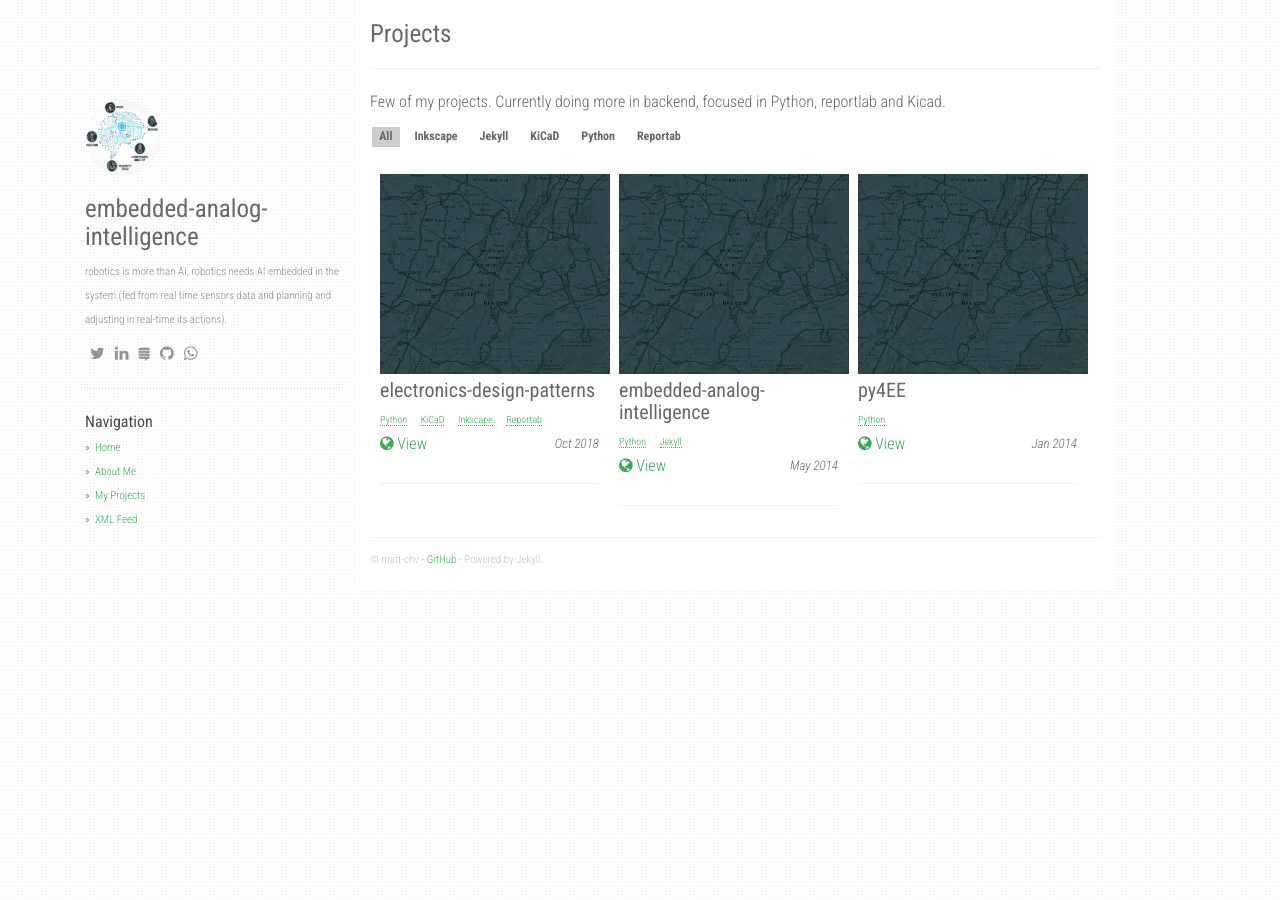
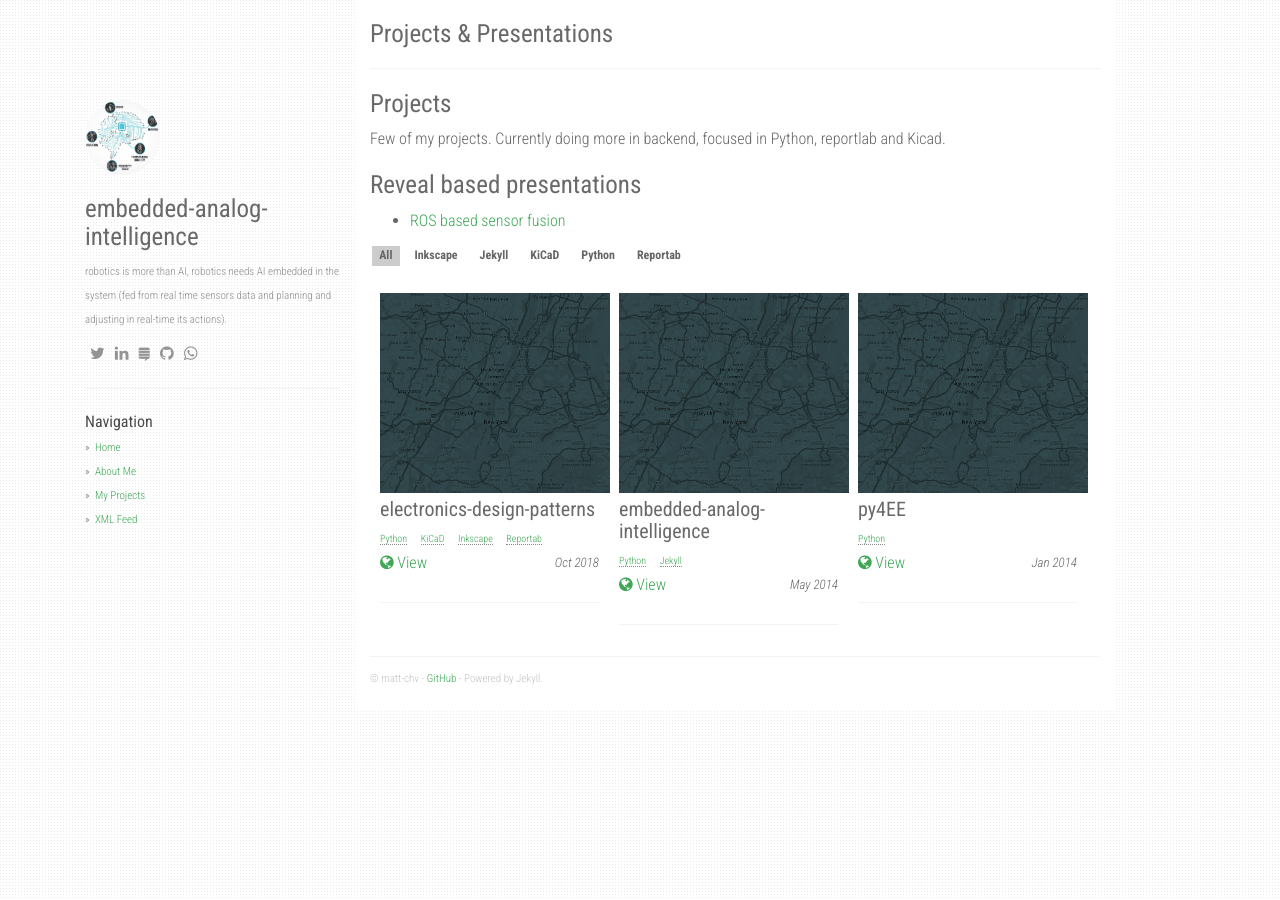
Before and after one commit to matt-chv/embedded-analog-intelligence, a Jekyll site: the page built from projects.md, in a window 1280 px wide. Built offline with Jekyll 4.4.1, drawn with Linux system fonts in a browser that asks for light colours; nearby versions of some CDN libraries.

Commit message:
Update projects.md
adding links to reveal.js based presentation

```diff
--- a/projects.md
+++ b/projects.md
@@ -1,7 +1,11 @@
 ---
 layout: project
-title: Projects
+title: Projects & Presentations
 permalink: /projects/
 ---
 
+# Projects
 Few of my projects. Currently doing more in backend, focused in Python, reportlab and Kicad.
+
+# Reveal based presentations
+* [ROS based sensor fusion](https://matt-chv.github.io/embedded-analog-intelligence/reveal/matt_eai_ros_fusion.html)
```
